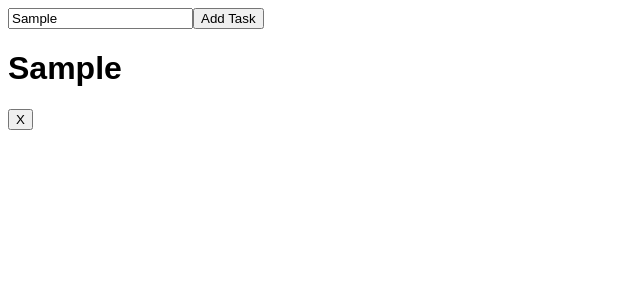
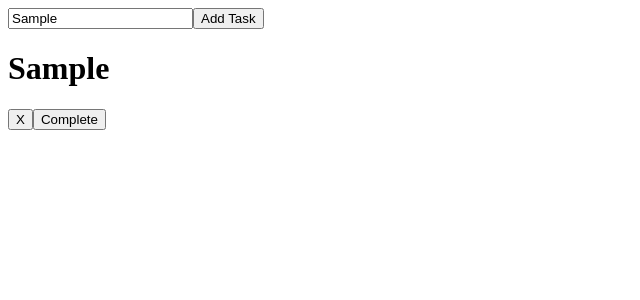
Before and after one commit to nandobrain/react-practice-3, a React (Create React App) app: page / in a window 1280 px wide. Both pictures are taken after typing "Sample" into the empty fields and a click on the button "Add Task". Shown: the top 300 px of the page, without its empty margins (0-640 px from the left). Built offline with nearby package versions, Linux system fonts and the light colour scheme.

Commit message:
add complete button

```diff
--- a/src/App.css
+++ b/src/App.css
@@ -1,8 +1,95 @@
-* {
+/* .App {
+  display: flex;
+  align-items: center;
+  flex-direction: column;
+  width: 100vw;
+  height: 100vh;
   font-family: Arial, Helvetica, sans-serif;
-  box-sizing: border-box;
 }
 
-.name {
-  color: red;
+body {
+  margin: 0%;
+  padding: 0%;
 }
+
+.header {
+  flex: 30%;
+  background-color: tomato;
+  width: 100%;
+  display: flex;
+  justify-content: center;
+  align-items: center;
+}
+
+.header .inputContainer {
+  display: flex;
+  flex-direction: column;
+}
+
+.header input {
+  width: 200px;
+  height: 40px;
+  border: none;
+  border-bottom-left-radius: 8px;
+  border-top-left-radius: 8px;
+  padding-left: 10px;
+  font-size: 17px;
+  border: 1px solid grey;
+}
+
+.header button {
+  width: 70px;
+  height: 87px;
+  border: none;
+  border-bottom-right-radius: 8px;
+  border-top-right-radius: 8px;
+  padding-left: 10px;
+  cursor: pointer;
+}
+
+.todoList {
+  flex: 70%;
+  width: 100%;
+  display: flex;
+  align-items: center;
+  padding-top: 50px;
+  flex-direction: column;
+}
+
+.task {
+  width: 500px;
+  height: 50px;
+  display: flex;
+  color: white;
+  margin: 15px;
+}
+
+.task .content {
+  flex: 80%;
+  height: 100%;
+  display: flex;
+  justify-content: center;
+  align-items: center;
+}
+
+.task .content span {
+  display: grid;
+  place-items: center;
+  border: 1px solid white;
+  width: 100%;
+  height: 100%;
+  font-size: 18px;
+  border-right: none;
+  background-color: tomato;
+}
+
+.task button {
+  flex: 20%;
+  height: 100%;
+  border: none;
+  background-color: lightseagreen;
+  border-top-right-radius: 8px;
+  border-bottom-right-radius: 8px;
+  color: white;
+  cursor: pointer;
+} */
--- a/src/App.jsx
+++ b/src/App.jsx
@@ -1,4 +1,5 @@
 import { useState } from "react";
+import Task from "./Task";
 import './App.css';
 
 
@@ -14,29 +15,32 @@ function App() {
   }
 
   function addTask() {
-    setTodoList([...todoList, newTask]);
+    const task = {
+      id: todoList.length === 0 ? 1 : todoList[todoList.length -1].id + 1,
+      taskName: newTask,
+      completed: true,
+    }
+    setTodoList([...todoList, task]);
 
   }
 
-  function deleteTask(taskName) {
+  function deleteTask(id) {
+    setTodoList(todoList.filter((task) => task.id !== id))
+  };
 
-    setTodoList()
-  }
   return (
     <div className="App">
       <div className="addTask">
         <input onChange={handleChange}/>
         <button onClick={addTask}> Add Task</button>
       </div>
-      <div className="list"></div>
+      <div className="list">
       {todoList.map((task) => {
         return (
-          <div>
-            <h1>{task}</h1>
-            <button onClick={() => deleteTask(task)}> X </button>
-          </div>
+          <Task taskName={task.taskName} id={task.id} deleteTask={deleteTask}/>
         );
       })}
+      </div>
 
 
 
--- /dev/null
+++ b/src/Task.jsx
@@ -0,0 +1,11 @@
+
+
+export default function Task(props) {
+    return (
+        <div className="task">
+          <h1>{props.taskName}</h1>
+          <button onClick={() => props.deleteTask(props.id)}> X </button>
+          <button>Complete</button>
+        </div>
+      );
+}
```
